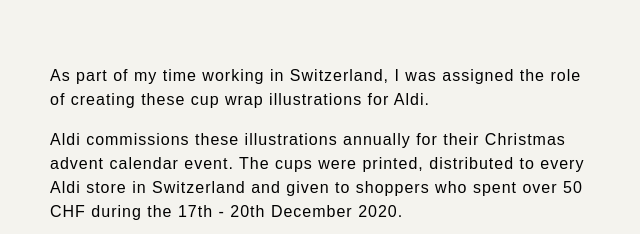
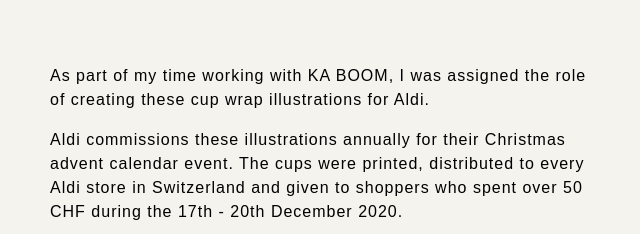
Before and after one commit to corinayeung/corinayeung.github.io, a plain HTML site: page project3.html in a window 1280 px wide. Shown: the part 450-684 px from the top of the page, 35-675 px from the left. Drawn offline with Linux system fonts and the light colour scheme; a web font is replaced by a local one.

Commit message:
changed wording

```diff
--- a/project3.html
+++ b/project3.html
@@ -33,7 +33,7 @@
       <!-- left column -->
       <div class="col-sm">
         <h1>Illustrations for Aldi Suisse</h1>
-        <p>As part of my time working in Switzerland, I was assigned the role of creating these cup wrap illustrations for Aldi.</p>
+        <p>As part of my time working with KA BOOM, I was assigned the role of creating these cup wrap illustrations for Aldi.</p>
         <p>Aldi commissions these illustrations annually for their Christmas advent calendar event. The cups were printed, distributed to every Aldi store in Switzerland and given to shoppers who spent over 50 CHF during the 17th - 20th December 2020.</p>
     <a href="index.html" class="button">back to my portfolio</a>
 </div>
```
